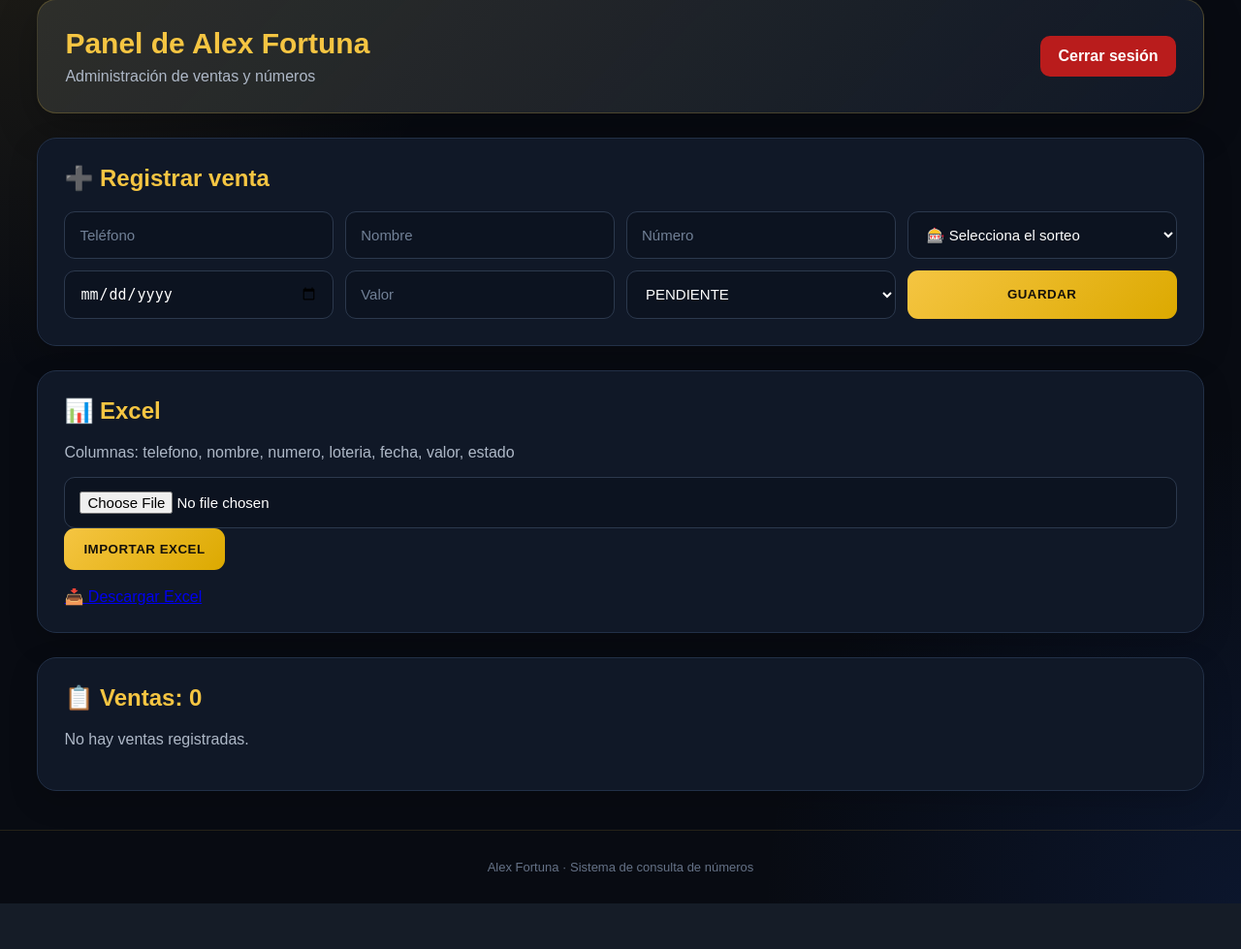
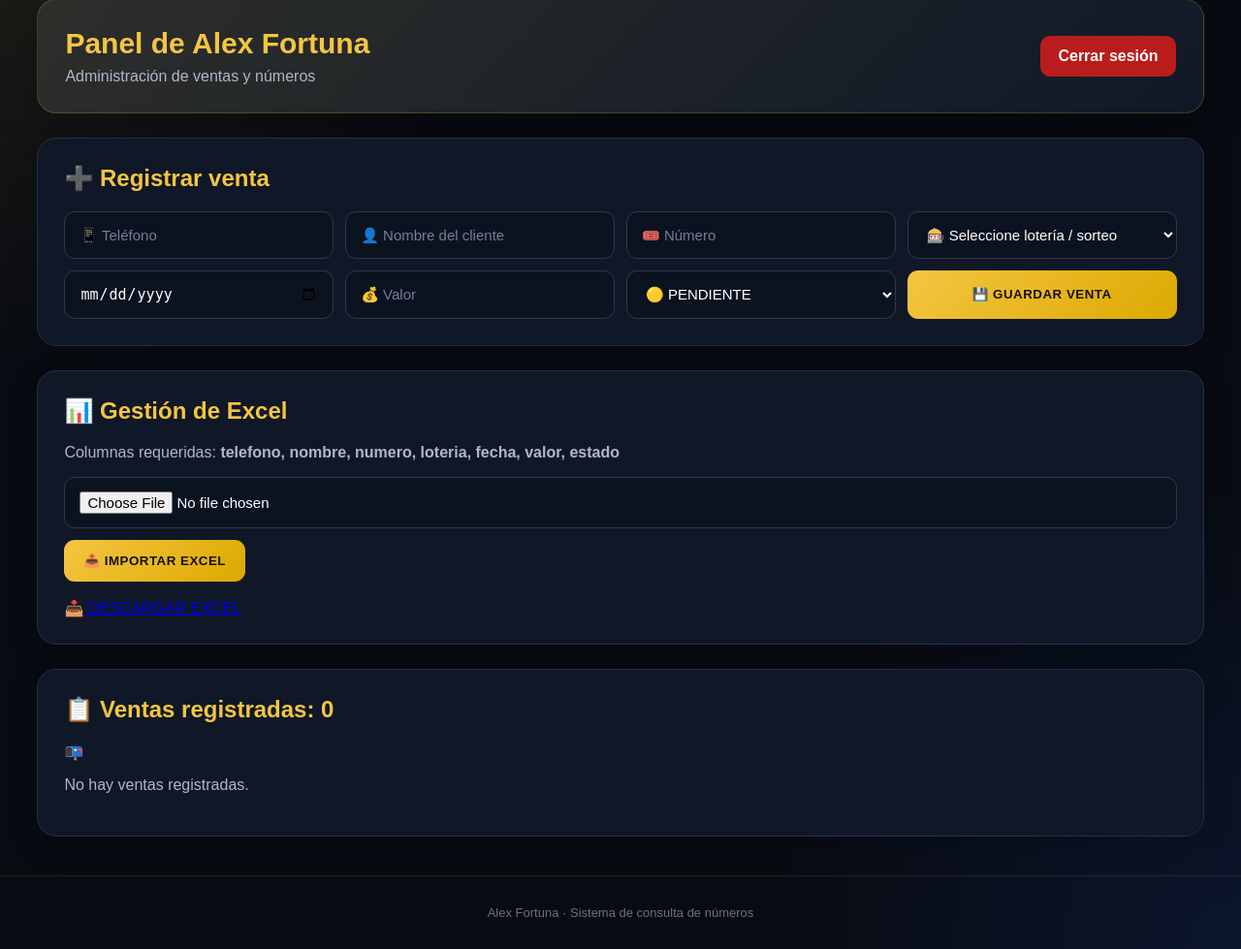
Before and after one commit to carloscomcap-ctrl/alex-fortuna, a Flask app: page /admin in a window 1280 px wide. Shown: the part 112-1091 px from the top of the page at 97% size. Before the commit the page ends 1044 px from the top, so only its background shows below. Run offline with Flask 3, Linux system fonts and the light colour scheme; the visitor is signed in with stand-in values (Sample User, id 1).

Commit message:
Update admin.html

```diff
--- a/templates/admin.html
+++ b/templates/admin.html
@@ -2,30 +2,24 @@
 <html lang="es">
 
 <head>
+
     <meta charset="utf-8">
-    <meta name="viewport" content="width=device-width, initial-scale=1">
+
+    <meta
+        name="viewport"
+        content="width=device-width, initial-scale=1"
+    >
 
     <title>Panel Administrador - Alex Fortuna</title>
 
-    <link rel="stylesheet"
-          href="{{ url_for('static', filename='style.css') }}">
+    <link
+        rel="stylesheet"
+        href="{{ url_for('static', filename='style.css') }}"
+    >
+
 </head>
 
 <body>
-    <script>
-    document.addEventListener("DOMContentLoaded", function () {
-        const fecha = document.getElementById("fecha");
-
-        if (fecha && !fecha.value) {
-            const hoy = new Date();
-            const año = hoy.getFullYear();
-            const mes = String(hoy.getMonth() + 1).padStart(2, "0");
-            const dia = String(hoy.getDate()).padStart(2, "0");
-
-            fecha.value = `${año}-${mes}-${dia}`;
-        }
-    });
-</script>
 
 <div class="top">
 
@@ -55,126 +49,286 @@
 
 <div class="admin-container">
 
+
+    <!-- ==========================================
+         ENCABEZADO
+         ========================================== -->
+
     <div class="admin-header">
 
         <div>
+
             <h1>Panel de Alex Fortuna</h1>
-            <p>Administración de ventas y números</p>
+
+            <p>
+                Administración de ventas y números
+            </p>
+
         </div>
 
-        <a href="{{ url_for('logout') }}" class="btn-logout">
+
+        <a
+            href="{{ url_for('logout') }}"
+            class="btn-logout"
+        >
             Cerrar sesión
         </a>
 
     </div>
 
 
-    <!-- REGISTRAR VENTA -->
+    <!-- ==========================================
+         REGISTRAR VENTA
+         ========================================== -->
 
     <section class="admin-card">
 
         <h2>➕ Registrar venta</h2>
 
-        <form method="POST" action="{{ url_for('admin') }}">
+        <form
+            method="POST"
+            action="{{ url_for('admin') }}"
+        >
 
             <div class="form-grid">
 
+
+                <!-- TELÉFONO -->
+
                 <input
-                    type="text"
+                    type="tel"
                     name="telefono"
-                    placeholder="Teléfono"
+                    placeholder="📱 Teléfono"
+                    inputmode="tel"
                     required
                 >
+
+
+                <!-- NOMBRE -->
 
                 <input
                     type="text"
                     name="nombre"
-                    placeholder="Nombre"
+                    placeholder="👤 Nombre del cliente"
                     required
                 >
+
+
+                <!-- NÚMERO -->
 
                 <input
                     type="text"
                     name="numero"
-                    placeholder="Número"
+                    placeholder="🎟️ Número"
+                    inputmode="numeric"
                     required
                 >
 
-                <select name="loteria" required>
 
-    <option value="">🎰 Selecciona el sorteo</option>
+                <!-- LOTERÍA -->
 
-    <optgroup label="🌞 Dorado">
-        <option value="Dorado Mañana">Dorado Mañana</option>
-        <option value="Dorado Tarde">Dorado Tarde</option>
-        <option value="Dorado Noche">Dorado Noche</option>
+                <select
+                    name="loteria"
+                    required
+                >
+
+                    <option value="" selected disabled>
+                        🎰 Seleccione lotería / sorteo
+                    </option>
+
+
+                    <optgroup label="🎟️ LOTERÍAS">
+
+                        <option value="Lotería de Cundinamarca">
+                            Lotería de Cundinamarca
+                        </option>
+
+                        <option value="Lotería del Tolima">
+                            Lotería del Tolima
+                        </option>
+
+                        <option value="Lotería de la Cruz Roja">
+                            Lotería de la Cruz Roja
+                        </option>
+
+                        <option value="Lotería del Huila">
+                            Lotería del Huila
+                        </option>
+
+                        <option value="Lotería de Manizales">
+                            Lotería de Manizales
+                        </option>
+
+                        <option value="Lotería del Valle">
+                            Lotería del Valle
+                        </option>
+
+                        <option value="Lotería del Meta">
+                            Lotería del Meta
+                        </option>
+
+                        <option value="Lotería de Bogotá">
+                            Lotería de Bogotá
+                        </option>
+
+                        <option value="Lotería de Medellín">
+                            Lotería de Medellín
+                        </option>
+
+                        <option value="Lotería de Santander">
+                            Lotería de Santander
+                        </option>
+
+                        <option value="Lotería de Risaralda">
+                            Lotería de Risaralda
+                        </option>
+
+                        <option value="Lotería de Boyacá">
+                            Lotería de Boyacá
+                        </option>
+
+                        <option value="Lotería del Cauca">
+                            Lotería del Cauca
+                        </option>
+
                     </optgroup>
 
-    <optgroup label="🍀 Paisita">
-        <option value="Paisita Día">Paisita Día</option>
-        <option value="Paisita Noche">Paisita Noche</option>
+
+                    <optgroup label="🎲 CHANCES Y SORTEOS">
+
+                        <option value="Paisita Día">
+                            Paisita Día
+                        </option>
+
+                        <option value="Paisita Noche">
+                            Paisita Noche
+                        </option>
+
+                        <option value="Chontico Día">
+                            Chontico Día
+                        </option>
+
+                        <option value="Chontico Noche">
+                            Chontico Noche
+                        </option>
+
+                        <option value="Cafeterito">
+                            Cafeterito
+                        </option>
+
+                        <option value="Pijao">
+                            Pijao
+                        </option>
+
+                        <option value="Sinuano Día">
+                            Sinuano Día
+                        </option>
+
+                        <option value="Sinuano Noche">
+                            Sinuano Noche
+                        </option>
+
+                        <option value="Caribeña Día">
+                            Caribeña Día
+                        </option>
+
+                        <option value="Caribeña Noche">
+                            Caribeña Noche
+                        </option>
+
+                        <option value="Fantástica Día">
+                            Fantástica Día
+                        </option>
+
+                        <option value="Fantástica Noche">
+                            Fantástica Noche
+                        </option>
+
+                        <option value="El Dorado Mañana">
+                            El Dorado Mañana
+                        </option>
+
+                        <option value="El Dorado Tarde">
+                            El Dorado Tarde
+                        </option>
+
+                        <option value="El Dorado Noche">
+                            El Dorado Noche
+                        </option>
+
+                        <option value="Astro Sol">
+                            Astro Sol
+                        </option>
+
+                        <option value="Astro Luna">
+                            Astro Luna
+                        </option>
+
                     </optgroup>
 
-    <optgroup label="🎯 Chontico">
-        <option value="Chontico Día">Chontico Día</option>
-        <option value="Chontico Noche">Chontico Noche</option>
-    </optgroup>
 
-    <optgroup label="🌴 Sinuano">
-        <option value="Sinuano Día">Sinuano Día</option>
-        <option value="Sinuano Noche">Sinuano Noche</option>
-    </optgroup>
+                    <optgroup label="⚠️ NO DISPONIBLE">
 
-    <optgroup label="🏝️ Caribeña">
-        <option value="Caribeña Día">Caribeña Día</option>
-        <option value="Caribeña Noche">Caribeña Noche</option>
-    </optgroup>
+                        <option
+                            value="Lotería del Quindío"
+                            disabled
+                        >
+                            Lotería del Quindío — Suspendida
+                        </option>
 
-    <optgroup label="☕ Cafeterito">
-        <option value="Cafeterito Día">Cafeterito Día</option>
-        <option value="Cafeterito Noche">Cafeterito Noche</option>
-    </optgroup>
-
-    <optgroup label="⭐ Otros">
-        <option value="Fantástica">Fantástica</option>
-        <option value="Motilón">Motilón</option>
-        <option value="Pijao">Pijao</option>
-        <option value="Samán">Samán</option>
-        <option value="Astro Sol">Astro Sol</option>
-        <option value="Astro Luna">Astro Luna</option>
-        <option value="Antioqueñita Día">Antioqueñita Día</option>
-        <option value="Antioqueñita Noche">Antioqueñita Noche</option>
                     </optgroup>
 
                 </select>
+
+
+                <!-- FECHA -->
 
                 <input
                     type="date"
                     name="fecha"
                     required
->  <input
+                >
+
+
+                <!-- VALOR -->
+
+                <input
                     type="number"
                     name="valor"
-                    placeholder="Valor"
+                    placeholder="💰 Valor"
                     min="0"
+                    step="100"
                     required
                 >
 
-                <select name="estado">
+
+                <!-- ESTADO -->
+
+                <select
+                    name="estado"
+                    required
+                >
 
                     <option value="PENDIENTE">
-                        PENDIENTE
+                        🟡 PENDIENTE
                     </option>
 
                     <option value="PAGADO">
-                        PAGADO
+                        🟢 PAGADO
                     </option>
 
                 </select>
 
-                <button type="submit">
-                    GUARDAR
+
+                <!-- GUARDAR -->
+
+                <button
+                    type="submit"
+                    class="btn-save"
+                >
+                    💾 GUARDAR VENTA
                 </button>
+
 
             </div>
 
@@ -183,21 +337,28 @@
     </section>
 
 
-    <!-- EXCEL -->
+    <!-- ==========================================
+         EXCEL
+         ========================================== -->
 
     <section class="admin-card">
 
-        <h2>📊 Excel</h2>
+        <h2>📊 Gestión de Excel</h2>
 
         <p>
-            Columnas:
-            telefono, nombre, numero, loteria, fecha, valor, estado
+            Columnas requeridas:
+            <strong>
+                telefono, nombre, numero, loteria,
+                fecha, valor, estado
+            </strong>
         </p>
+
 
         <form
             method="POST"
             action="{{ url_for('importar') }}"
             enctype="multipart/form-data"
+            class="excel-form"
         >
 
             <input
@@ -207,47 +368,65 @@
                 required
             >
 
-            <button type="submit">
-                IMPORTAR EXCEL
+            <button
+                type="submit"
+                class="btn-excel"
+            >
+                📤 IMPORTAR EXCEL
             </button>
 
         </form>
 
+
         <br>
 
-        <a href="{{ url_for('exportar') }}">
-            📥 Descargar Excel
+
+        <a
+            href="{{ url_for('exportar') }}"
+            class="btn-download"
+        >
+            📥 DESCARGAR EXCEL
         </a>
 
     </section>
 
 
-    <!-- VENTAS -->
+    <!-- ==========================================
+         VENTAS
+         ========================================== -->
 
     <section class="admin-card">
 
         <h2>
-            📋 Ventas: {{ ventas|length }}
+            📋 Ventas registradas:
+            {{ ventas|length }}
         </h2>
 
 
         {% if ventas %}
 
-        <div class="tabla-container">
+        <div class="table-container">
 
-            <table>
+            <table class="ventas-table">
 
                 <thead>
 
                     <tr>
 
                         <th>Teléfono</th>
+
                         <th>Nombre</th>
+
                         <th>Número</th>
-                        <th>Lotería</th>
+
+                        <th>Lotería / Sorteo</th>
+
                         <th>Fecha</th>
+
                         <th>Valor</th>
+
                         <th>Estado</th>
+
                         <th>Acciones</th>
 
                     </tr>
@@ -261,31 +440,44 @@
 
                     <tr>
 
+
                         <td>
                             {{ venta.telefono }}
                         </td>
+
 
                         <td>
                             {{ venta.nombre }}
                         </td>
 
+
                         <td>
+
                             <strong>
                                 {{ venta.numero }}
                             </strong>
+
                         </td>
+
 
                         <td>
                             {{ venta.loteria }}
                         </td>
 
+
                         <td>
                             {{ venta.fecha }}
                         </td>
 
+
                         <td>
-                            ${{ "{:,.0f}".format(venta.valor).replace(",", ".") }}
+
+                            ${{ "{:,.0f}".format(
+                                venta.valor
+                            ).replace(",", ".") }}
+
                         </td>
+
 
                         <td>
 
@@ -305,39 +497,73 @@
 
                         </td>
 
+
                         <td>
+
+                            <div class="acciones">
+
+
+                                <!-- CAMBIAR ESTADO -->
 
                                 <form
                                     method="POST"
-                                action="{{ url_for('cambiar_estado', id=venta.id) }}"
-                                style="display:inline;"
+                                    action="{{
+                                        url_for(
+                                            'cambiar_estado',
+                                            id=venta.id
+                                        )
+                                    }}"
                                 >
 
-                                <button type="submit">
+                                    <button
+                                        type="submit"
+                                        class="btn-estado"
+                                    >
+
                                         {% if venta.estado == "PAGADO" %}
+
                                             PENDIENTE
+
                                         {% else %}
+
                                             PAGAR
+
                                         {% endif %}
+
                                     </button>
 
                                 </form>
 
 
+                                <!-- ELIMINAR -->
+
                                 <form
                                     method="POST"
-                                action="{{ url_for('eliminar', id=venta.id) }}"
-                                style="display:inline;"
-                                onsubmit="return confirm('¿Seguro que deseas eliminar esta venta?');"
+                                    action="{{
+                                        url_for(
+                                            'eliminar',
+                                            id=venta.id
+                                        )
+                                    }}"
+                                    onsubmit="return confirm(
+                                        '¿Seguro que deseas eliminar esta venta?'
+                                    );"
                                 >
 
-                                <button type="submit">
+                                    <button
+                                        type="submit"
+                                        class="btn-delete"
+                                    >
                                         ❌
                                     </button>
 
                                 </form>
 
+
+                            </div>
+
                         </td>
+
 
                     </tr>
 
@@ -349,19 +575,38 @@
 
         </div>
 
+
         {% else %}
+
+            <div class="empty">
+
+                📭
 
                 <p>
                     No hay ventas registradas.
                 </p>
 
+            </div>
+
         {% endif %}
 
     </section>
 
+
 </div>
 
 
+<!-- ==========================================
+     PIE DE PÁGINA
+     ========================================== -->
+
 <footer>
+
     Alex Fortuna · Sistema de consulta de números
+
 </footer>
+
+
+</body>
+
+</html>
```
Lines whose indentation alone changed are shown as unchanged.
